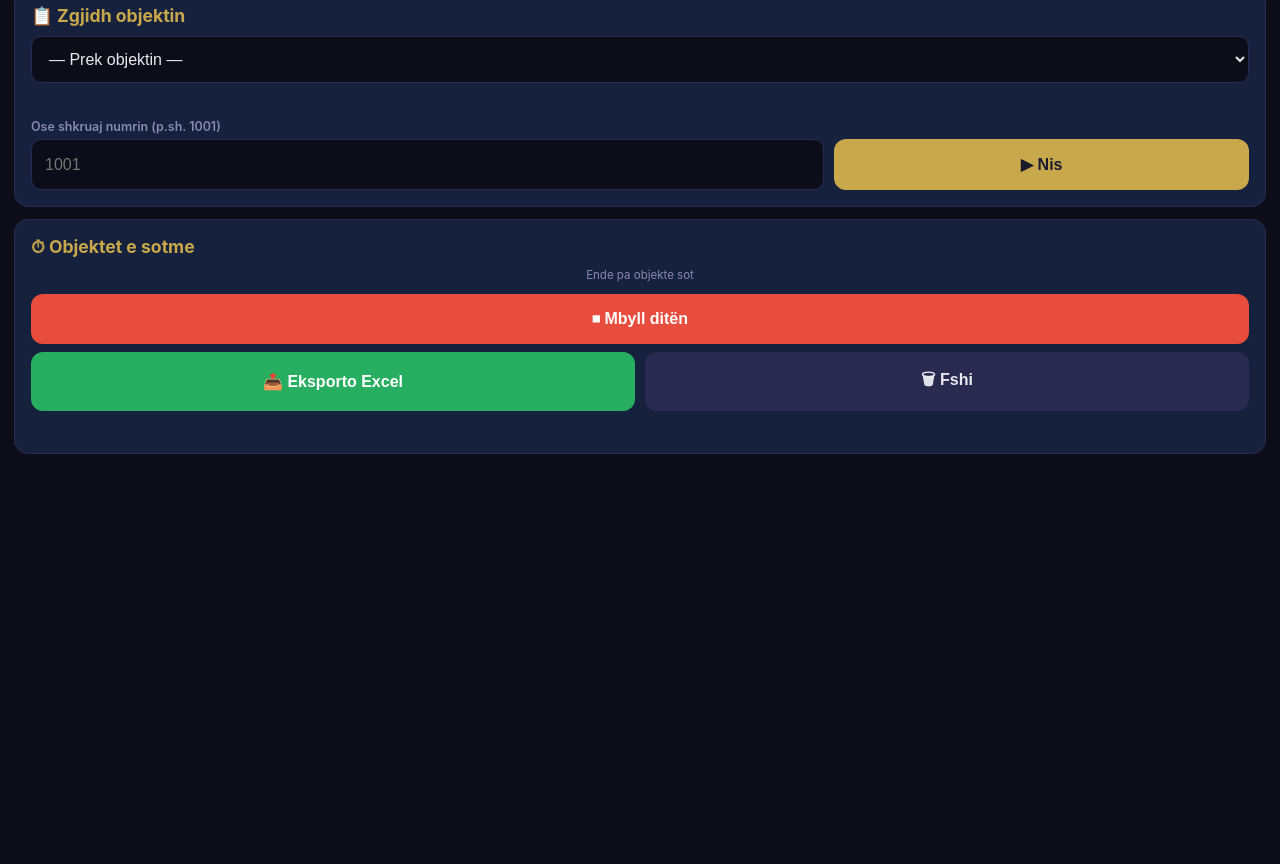
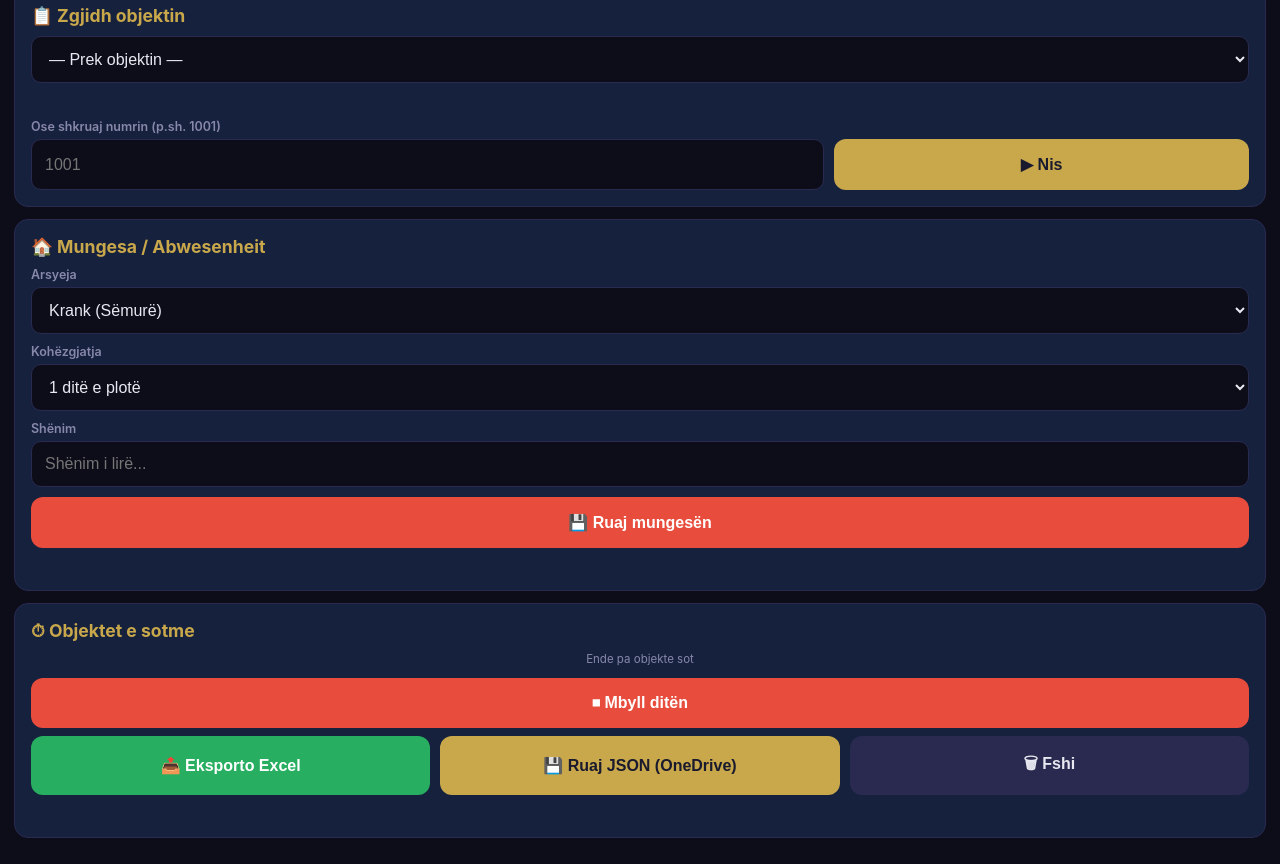
Before and after one commit to fth2026/fth-zeiterfassung, a plain HTML site: page index.html in a window 1280 px wide. Shown: the part 246-1110 px from the top of the page. Before the commit the page ends 800 px from the top, so only its background shows below. Drawn offline with Linux system fonts and the light colour scheme.

Commit message:
Update index.html

```diff
--- a/index.html
+++ b/index.html
@@ -65,6 +65,31 @@ video{width:100%;display:block;background:#000}
 </div>
 
 <div class="karta">
+  <div class="tit">🏠 Mungesa / Abwesenheit</div>
+  <label>Arsyeja</label>
+  <select id="ab-arsye">
+    <option>Krank (Sëmurë)</option>
+    <option>Urlaub (Pushim)</option>
+    <option>Homeoffice</option>
+    <option>Elternzeit</option>
+    <option>Arzttermin</option>
+    <option>Sonstiges (Tjetër)</option>
+  </select>
+  <label>Kohëzgjatja</label>
+  <select id="ab-dite">
+    <option>1 ditë e plotë</option>
+    <option>0.5 gjysmë dite</option>
+    <option>2 ditë</option>
+    <option>3 ditë</option>
+    <option>1 javë</option>
+  </select>
+  <label>Shënim</label>
+  <input type="text" id="ab-notiz" placeholder="Shënim i lirë...">
+  <button class="b-red" onclick="ruajMungesen()">💾 Ruaj mungesën</button>
+  <div class="st" id="st-abwes"></div>
+</div>
+
+<div class="karta">
   <div class="tit">⏱ Objektet e sotme</div>
   <div id="lista"></div>
   <div class="rresht" style="margin-top:12px">
@@ -72,6 +97,7 @@ video{width:100%;display:block;background:#000}
   </div>
   <div class="rresht" style="margin-top:8px">
     <button class="b-green" onclick="eksportoCSV()">📤 Eksporto Excel</button>
+    <button class="b-gold" onclick="eksportoJSONlaptop()">💾 Ruaj JSON (OneDrive)</button>
     <button class="b-gray" id="btn-fshi" onclick="fshiDiten()">🗑 Fshi</button>
   </div>
   <textarea id="eksport" class="hide" rows="7" readonly
@@ -166,6 +192,81 @@ function zgjidhObjektin(v){
   filloObjektin(v);
   document.getElementById('zgjedh-obj').value='';
 }
+
+function ruajMungesen(){
+  var arsye=document.getElementById('ab-arsye').value;
+  var dite=document.getElementById('ab-dite').value;
+  var notiz=document.getElementById('ab-notiz').value.trim();
+  var oreSipas={'1 ditë e plotë':8,'0.5 gjysmë dite':4,'2 ditë':16,'3 ditë':24,'1 javë':40};
+  var oreAbwes=oreSipas.hasOwnProperty(dite)?oreSipas[dite]:8;
+  var tani=new Date();
+
+  // Mbyll objektin e hapur
+  for(var j=0;j<gHyrjet.length;j++){
+    if(!gHyrjet[j].bis && !gHyrjet[j].abwesend){
+      gHyrjet[j].bis=oraTani().slice(0,5);
+      gHyrjet[j].minuta=minutaTe(gHyrjet[j].von_iso);
+    }
+  }
+
+  gHyrjet.push({
+    id: tani.getTime().toString()+Math.random().toString(36).substr(2,4),
+    data: dataISO(), datum: dataSot(),
+    mitarbeiter: document.getElementById('punetori').value,
+    abwesend: true,
+    von: '—', bis: '—', pause: '0', ore: oreAbwes,
+    nr: '', emri: '', klient: '',
+    lnr: '', bezeichnung: dite,
+    taetigkeit: 'ABWESENHEIT',
+    notiz: notiz || arsye,
+    abgrund: arsye,
+    punetori: document.getElementById('punetori').value,
+    von_iso: null, minuta: 0
+  });
+
+  ruajHyrjet(); vizato(); mbushListen();
+  var kujtesa = arsye.indexOf('Krank')>=0 ? ' · ⚠ Dërgo Krankenschein me E-Mail!' : '';
+  document.getElementById('st-abwes').textContent='✔ U regjistrua: '+arsye+' · '+dite+' ('+oreAbwes+'h)'+kujtesa;
+  document.getElementById('ab-notiz').value='';
+}
+
+function eksportoJSONlaptop(){
+  if(!gHyrjet.length){ document.getElementById('st-lista').textContent='Nuk ka te dhena'; return; }
+  var d=[];
+  for(var i=0;i<gHyrjet.length;i++){
+    var h=gHyrjet[i];
+    if(h.abwesend){
+      d.push({
+        id: h.id, datum: h.datum, mitarbeiter: h.mitarbeiter,
+        abwesend: true, von: '—', bis: '—', pause: '0',
+        ore: h.ore, lnr: '', bezeichnung: h.bezeichnung,
+        taetigkeit: 'ABWESENHEIT', notiz: h.notiz, abgrund: h.abgrund
+      });
+    } else {
+      var m = h.bis ? h.minuta : minutaTe(h.von_iso);
+      d.push({
+        id: h.id, datum: h.datum, mitarbeiter: h.mitarbeiter,
+        abwesend: false, von: h.von, bis: h.bis||'',
+        pause: '0', ore: Math.round(m/60*100)/100,
+        lnr: String(h.nr), bezeichnung: h.emri,
+        taetigkeit: 'Hausmeister', notiz: '', abgrund: ''
+      });
+    }
+  }
+  var teksti=JSON.stringify(d, null, 1);
+  var el=document.getElementById('eksport');
+  el.value=teksti; el.classList.remove('hide');
+  document.getElementById('st-lista').textContent='JSON gati - kopjoje ose shkarkoje';
+  try{ el.select(); document.execCommand('copy'); document.getElementById('st-lista').textContent='✔ JSON u kopjua!'; }catch(e){}
+  try{
+    var blob=new Blob([teksti],{type:'application/json;charset=utf-8'});
+    var a=document.createElement('a');
+    a.href=URL.createObjectURL(blob);
+    a.download='Zeiterfassung_'+dataISO()+'.json';
+    document.body.appendChild(a); a.click(); document.body.removeChild(a);
+  }catch(e){}
+}
+
 function vizato(){
   var el=document.getElementById('lista');
   if(!gHyrjet.length){
@@ -176,8 +277,15 @@ function vizato(){
   var html='', gjith=0;
   for(var i=0;i<gHyrjet.length;i++){
     var h=gHyrjet[i];
-    var m = h.bis ? h.minuta : minutaTe(h.von);
+    var m = h.abwesend ? 0 : (h.bis ? h.minuta : minutaTe(h.von));
     gjith+=m;
+    if(h.abwesend){
+      html+='<div class="obj" style="border-color:#E74C3C">'+
+        '<span class="obj-nr">🏠</span>'+
+        '<span class="obj-em">'+h.abgrund+' · '+h.bezeichnung+'</span>'+
+        '<span class="obj-or">'+h.ore+'h</span></div>';
+      continue;
+    }
     html+='<div class="obj'+(h.bis?'':' aktiv')+'">'+
       '<span class="obj-nr">'+h.nr+'</span>'+
       '<span class="obj-em">'+h.emri+(h.bis?'':' · në punë')+'</span>'+
```
